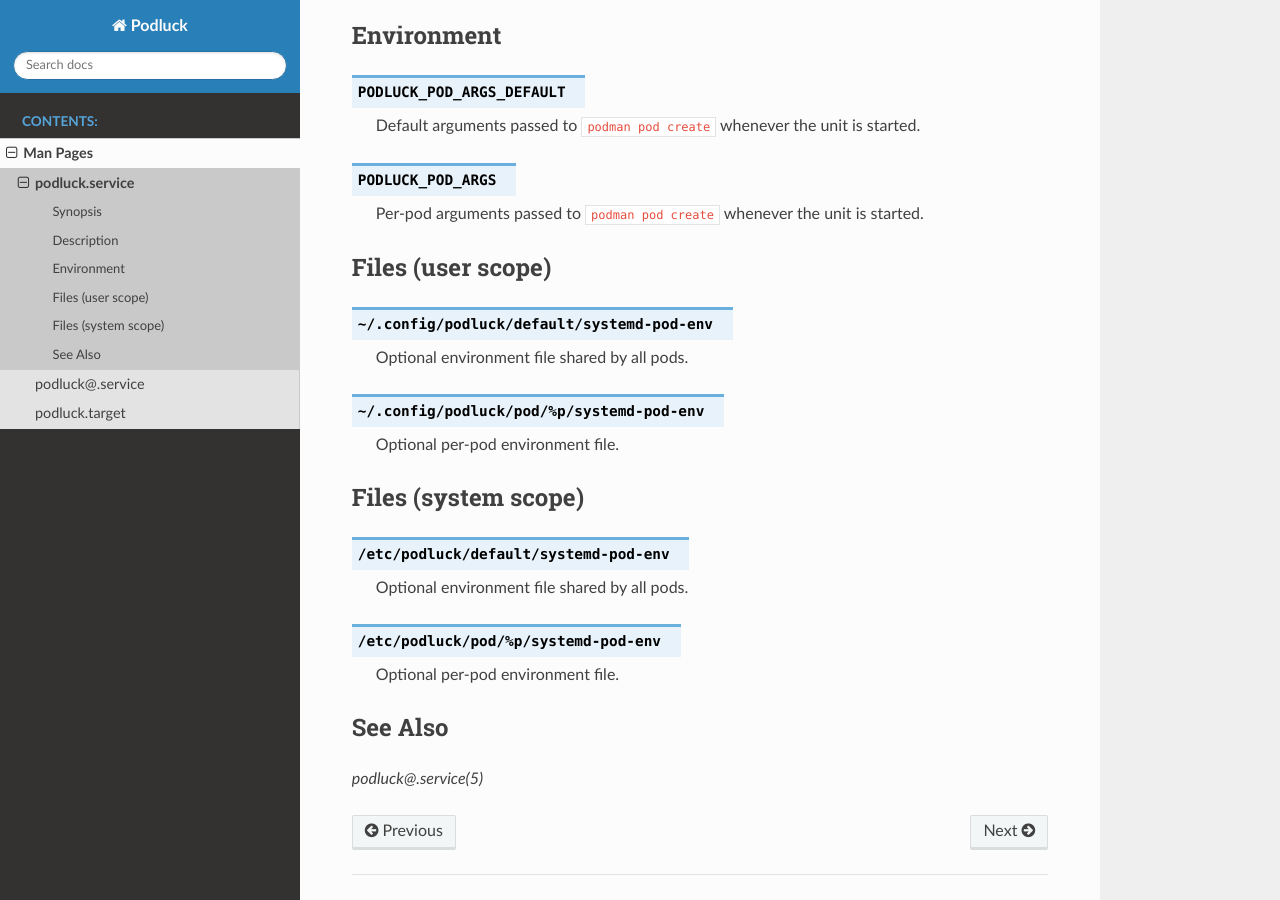
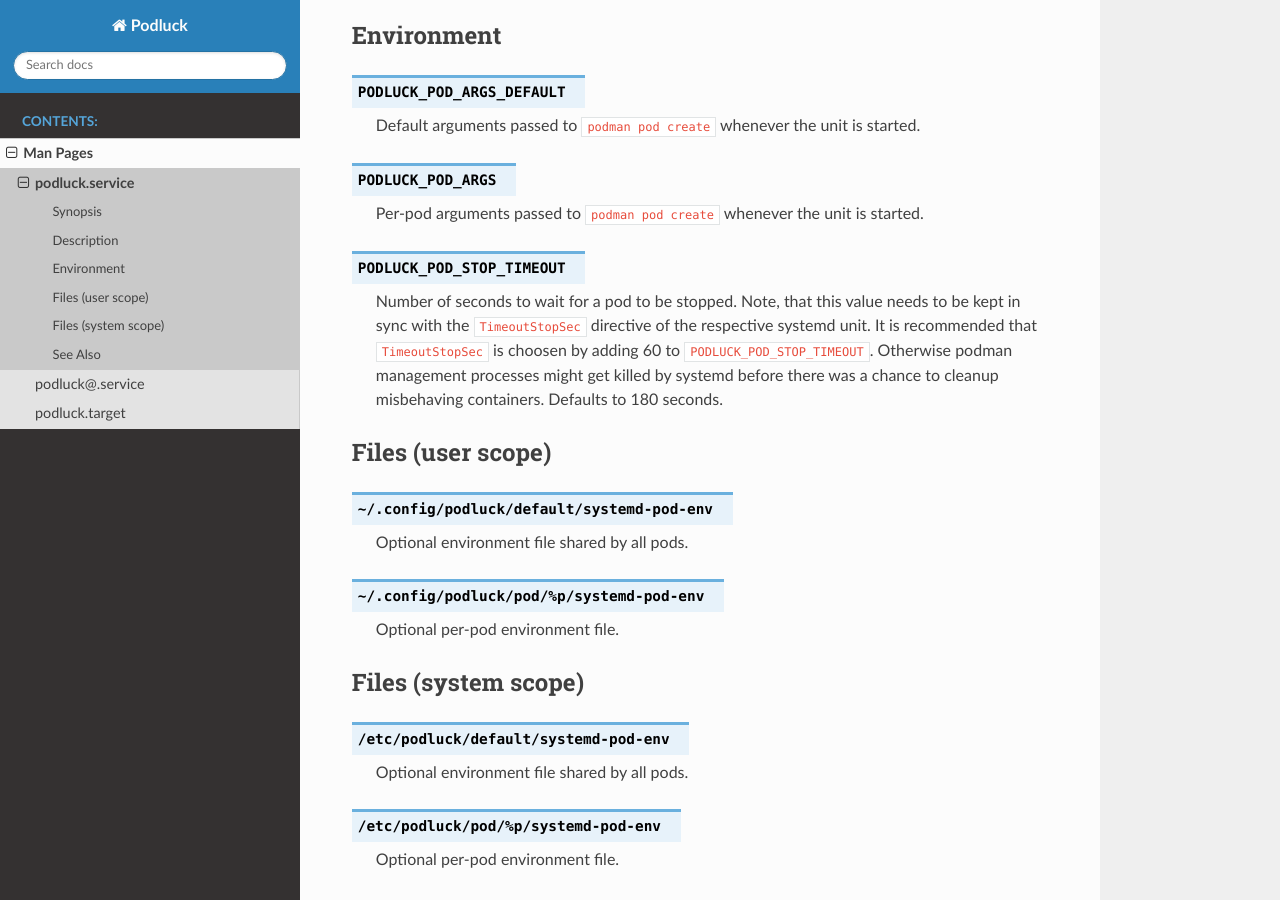
Before and after one commit to znerol/podluck, a Sphinx documentation site: the page built from doc/podluck.service.8.rst, in a window 1280 px wide and 900 px high, scrolled down 349 px. Built offline with Sphinx 7.4.7 and the Read the Docs theme 2.0.0, drawn with Linux system fonts in a browser that asks for light colours.

Commit message:
fix(systemd): Extend stop timeout
Set default podman stop timeout to 120
Set default systemd stop timeout to 180 (120+60)

```diff
--- a/doc/podluck.service.8.rst
+++ b/doc/podluck.service.8.rst
@@ -24,6 +24,15 @@
 
    Per-pod arguments passed to ``podman pod create`` whenever the unit is
    started.
+
+.. envvar:: PODLUCK_POD_STOP_TIMEOUT
+
+   Number of seconds to wait for a pod to be stopped. Note, that this value
+   needs to be kept in sync with the ``TimeoutStopSec`` directive of the
+   respective systemd unit. It is recommended that ``TimeoutStopSec`` is
+   choosen by adding 60 to ``PODLUCK_POD_STOP_TIMEOUT``. Otherwise podman
+   management processes might get killed by systemd before there was a chance
+   to cleanup misbehaving containers. Defaults to 180 seconds.
 
 
 Files (user scope)
```
Also changed, not shown: doc/podluck@.service.8.rst (+9 -0 lines), 2 other files.
